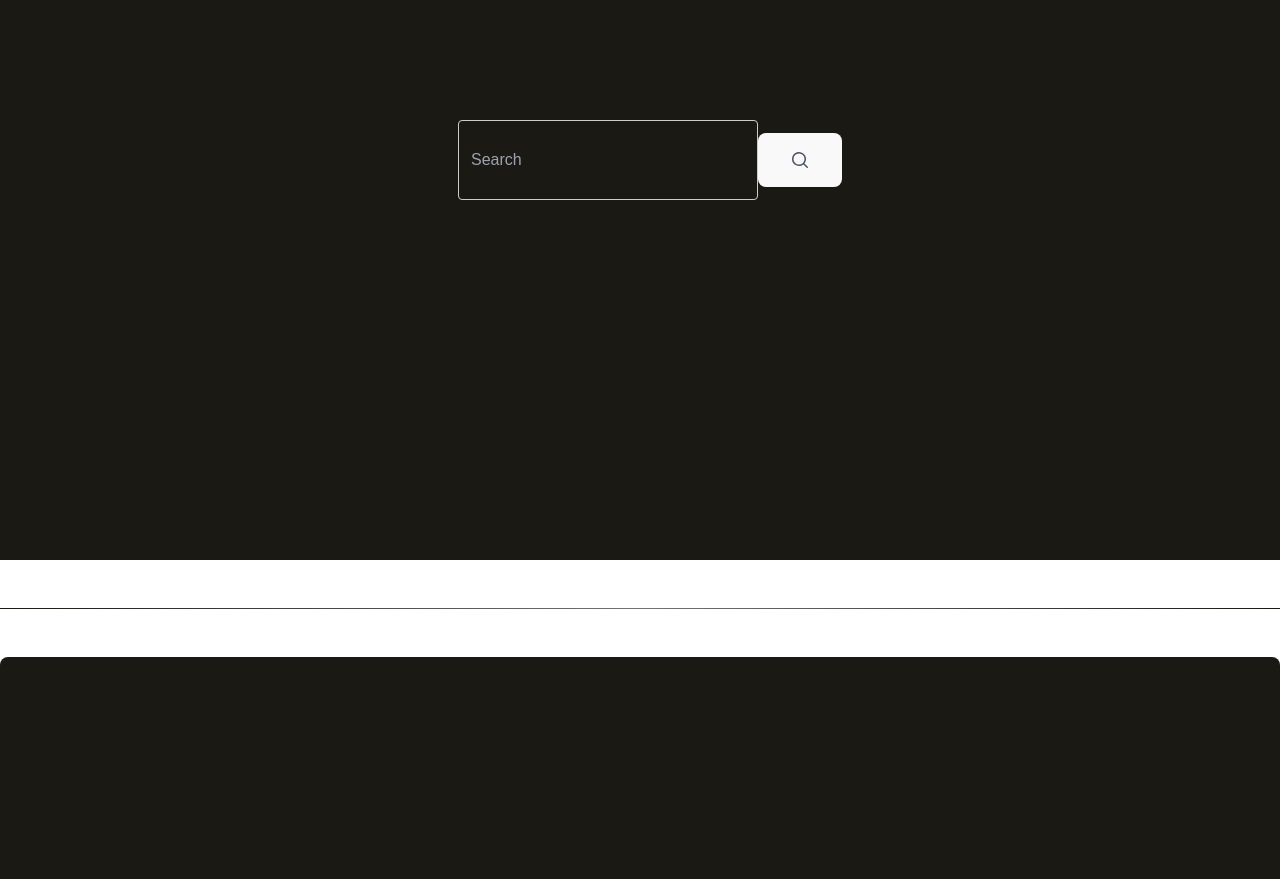
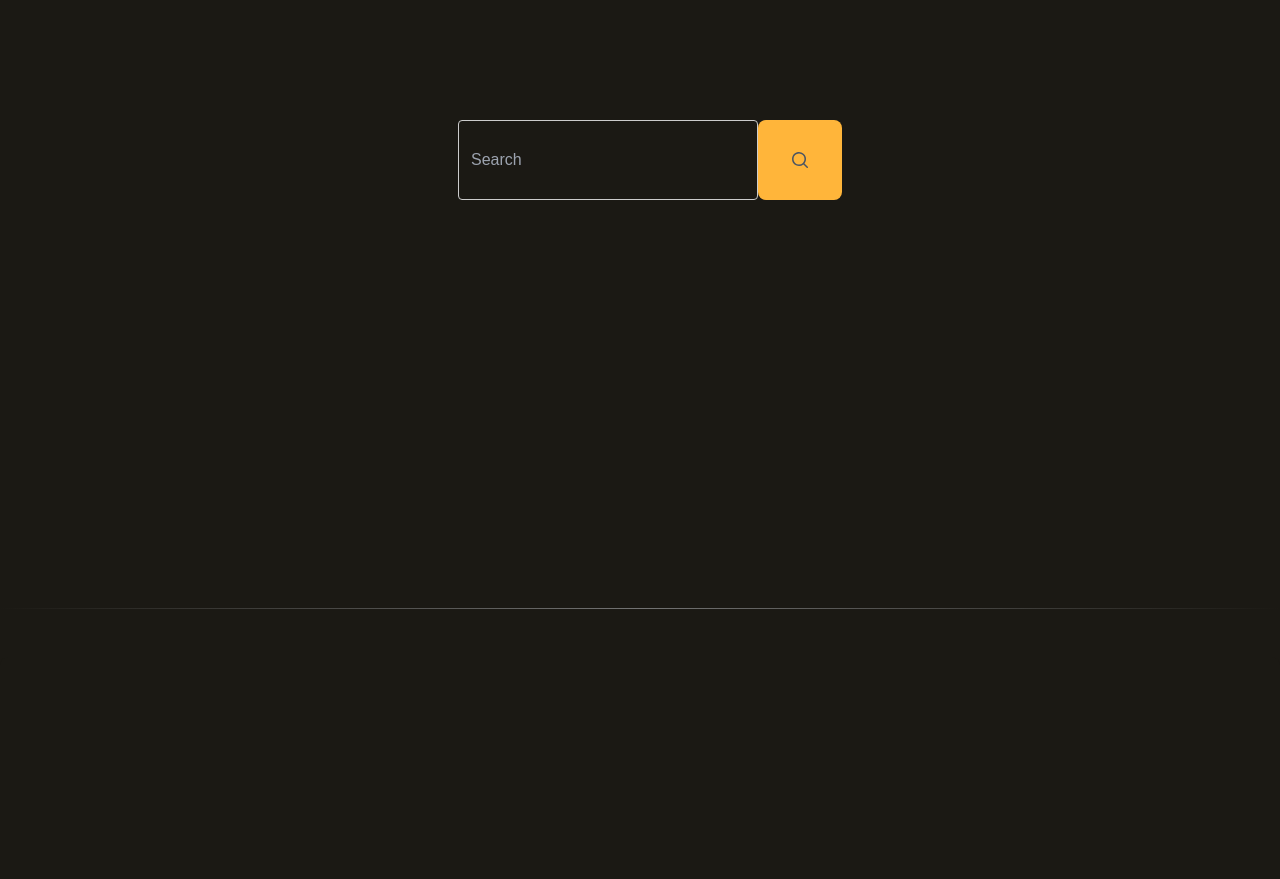
Before and after one commit to Niamh-Codes/tech_titans, a React (Vite) app: page / in a window 1280 px wide. Shown: the part 1040-1919 px from the top of the page. Built offline with nearby package versions, Linux system fonts and the light colour scheme; a web font is replaced by a local one.

Commit message:
commenting out the media quiery in index.css - removing the light color scheme as it is blocking several styling elements

```diff
--- a/src/components/MainSearch.css
+++ b/src/components/MainSearch.css
@@ -14,3 +14,13 @@
     padding: 5px;
     font-size: 30px;
 }
+
+button {
+    height: 10vh;
+    margin: 0;
+    border: 1px solid #ccc;
+    border-radius: 50px;
+    padding: 5px;
+    font-size: 30px;
+    background-color: #FFB53A;
+}
--- a/src/components/MainSearch.jsx
+++ b/src/components/MainSearch.jsx
@@ -9,7 +9,7 @@ import "./MainSearch.css"
         <nav style={{ backgroundColor: '#1B1914', color: '#FFB53A' }}id="search-div" className="relative flex w-full flex-wrap items-center justify-between bg-zinc-50 py-2 shadow-dark-mild dark:bg-neutral-700 lg:py-4">
           <div className="ms-5 flex w-[30%] items-center justify-between">
             <input
-              type="search"
+              type="search" style={{backgroundColor: '#1B1914', color: '#FFB53A'}}
               className="main-search relative m-0 block w-[1px] min-w-0 flex-auto rounded border border-solid border-secondary-500 bg-transparent bg-clip-padding px-3 py-1.5 text-base font-normal text-surface transition duration-300 ease-in-out focus:border-primary focus:text-gray-700 focus:shadow-inset focus:outline-none motion-reduce:transition-none dark:border-white/10 dark:bg-body-dark dark:text-white dark:placeholder:text-neutral-300 dark:autofill:shadow-autofill"
               placeholder="Search"
               aria-label="Search"
--- a/src/index.css
+++ b/src/index.css
@@ -61,7 +61,7 @@ button {
   font-size: 1em;
   font-weight: 500;
   font-family: inherit;
-  background-color: #1a1a1a;
+  background-color: #FFB53A;
   cursor: pointer;
   transition: border-color 0.25s;
 }
@@ -75,7 +75,7 @@ button:focus-visible {
   outline: 4px auto -webkit-focus-ring-color;
 }
 
-@media (prefers-color-scheme: light) {
+/* @media (prefers-color-scheme: light) {
   :root {
     color: #213547;
     background-color: #ffffff;
@@ -86,9 +86,9 @@ button:focus-visible {
   }
 
   button {
-    background-color: #f9f9f9;
+background-color: #FFB53A;;
   }
 }
 .bg-body {
   background-color: #14110a;
-}
+} */
```
